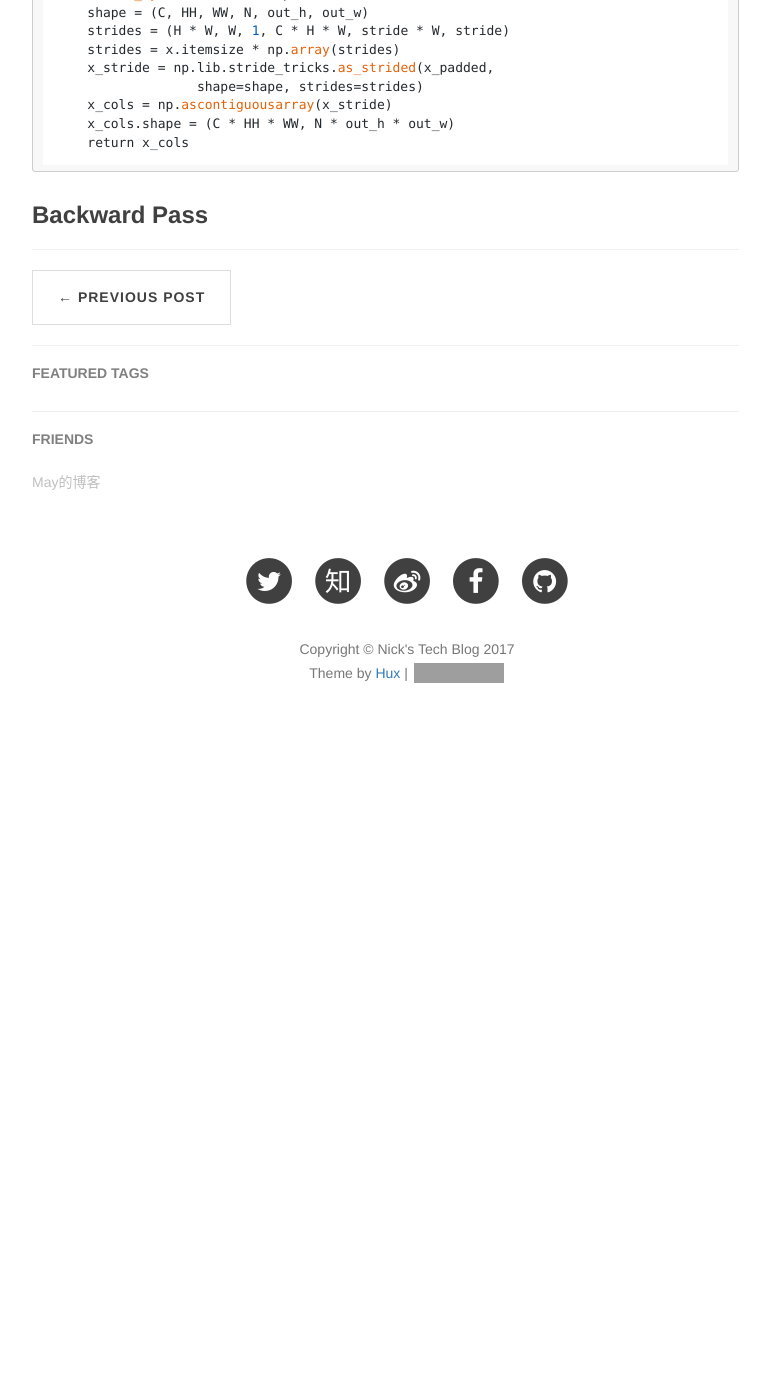
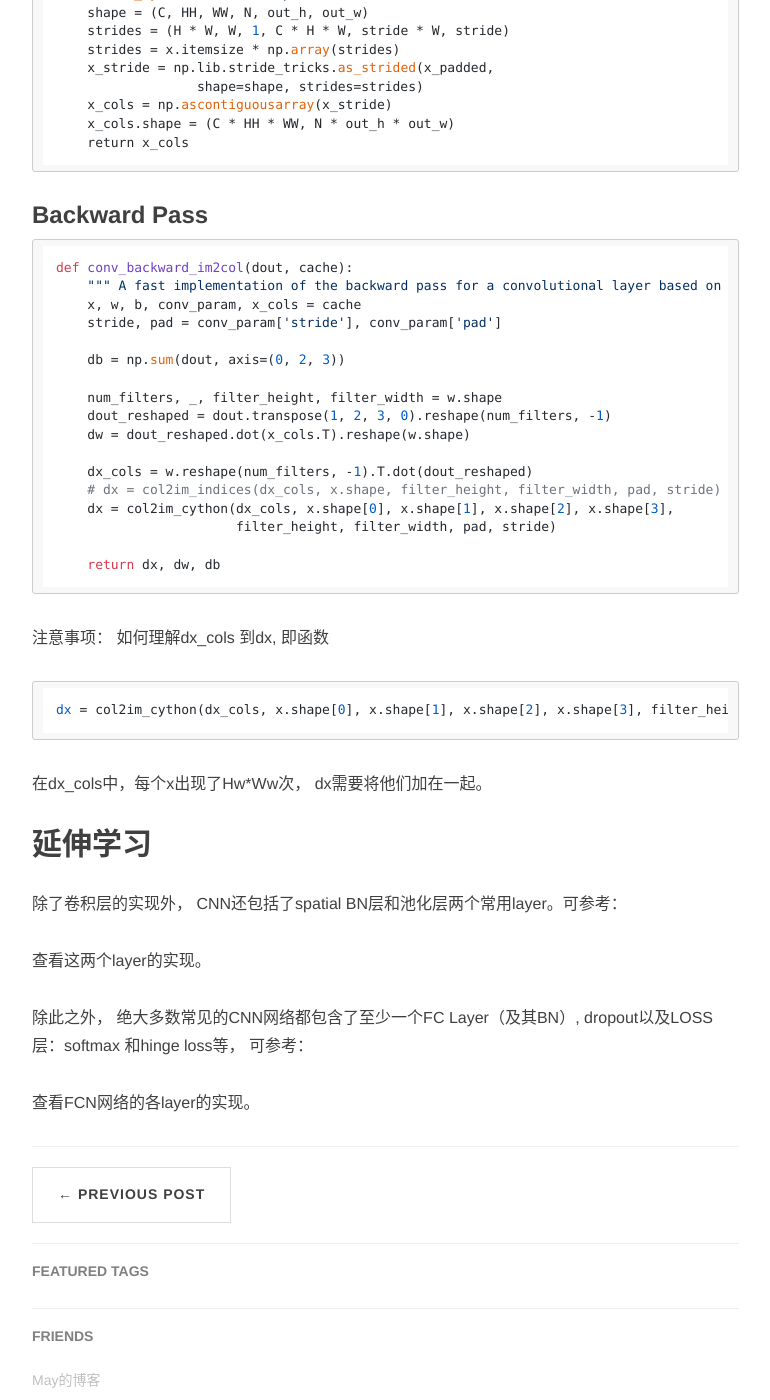
Before and after one commit to nickiwei/nickiwei.github.io, a Jekyll site: the page built from _posts/2017-10-04-CNN卷积网络的Python实现.markdown, in a window 1280 px wide and 1400 px high, scrolled down 4568 px. Shown: the whole window, without its empty margins (233-1003 px from the left). Built offline with Jekyll 4.4.1, drawn with Linux system fonts in a browser that asks for light colours; nearby versions of some CDN libraries; comment, search, counter and statistics services are not loaded; before the commit the page ends 5346 px from its top, so only the background shows below that; grey boxes are pictures that could not be loaded.

Commit message:
Update 2017-10-04-CNN卷积网络的Python实现.markdown

````diff
--- a/_posts/2017-10-04-CNN卷积网络的Python实现.markdown
+++ b/_posts/2017-10-04-CNN卷积网络的Python实现.markdown
@@ -207,3 +207,43 @@ def im2col_cython(x, WW, HH, pad, stride):
 ```
 
 ### Backward Pass
+
+```python
+def conv_backward_im2col(dout, cache):
+    """
+    A fast implementation of the backward pass for a convolutional layer
+    based on im2col and col2im.
+    """
+    x, w, b, conv_param, x_cols = cache
+    stride, pad = conv_param['stride'], conv_param['pad']
+
+    db = np.sum(dout, axis=(0, 2, 3))
+
+    num_filters, _, filter_height, filter_width = w.shape
+    dout_reshaped = dout.transpose(1, 2, 3, 0).reshape(num_filters, -1)
+    dw = dout_reshaped.dot(x_cols.T).reshape(w.shape)
+
+    dx_cols = w.reshape(num_filters, -1).T.dot(dout_reshaped)
+    # dx = col2im_indices(dx_cols, x.shape, filter_height, filter_width, pad, stride)
+    dx = col2im_cython(dx_cols, x.shape[0], x.shape[1], x.shape[2], x.shape[3],
+                       filter_height, filter_width, pad, stride)
+
+    return dx, dw, db
+```
+
+注意事项：
+如何理解dx_cols 到dx, 即函数
+
+	dx = col2im_cython(dx_cols, x.shape[0], x.shape[1], x.shape[2], x.shape[3], filter_height, filter_width, pad, stride)
+
+在dx_cols中，每个x出现了Hw*Ww次， dx需要将他们加在一起。
+
+## 延伸学习
+
+除了卷积层的实现外， CNN还包括了spatial BN层和池化层两个常用layer。可参考：
+
+查看这两个layer的实现。
+
+除此之外， 绝大多数常见的CNN网络都包含了至少一个FC Layer（及其BN）, dropout以及LOSS层：softmax 和hinge loss等， 可参考：
+
+查看FCN网络的各layer的实现。
````
